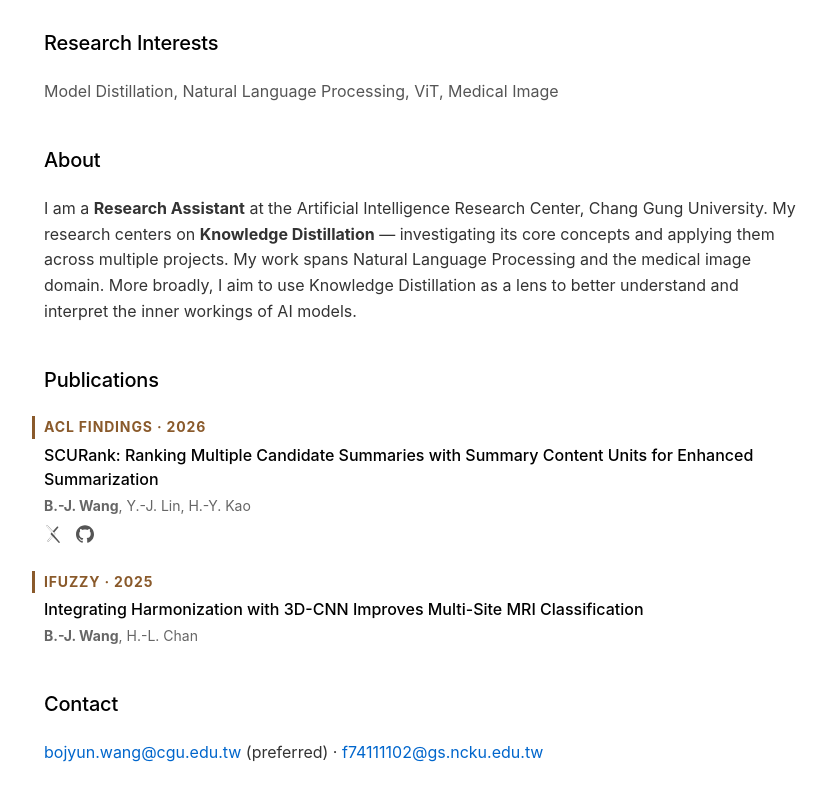
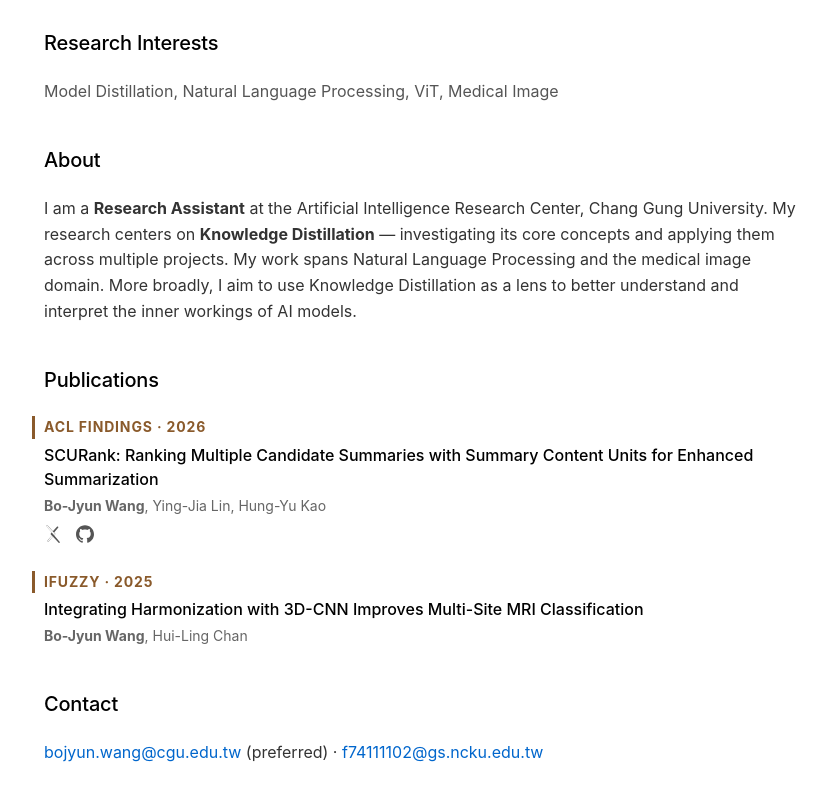
Before and after one commit to BirddWang/BirddWang.github.io, a plain HTML site: page index.html in a window 1280 px wide. Shown: the part 310-1110 px from the top of the page, without its empty margins (216-1042 px from the left). Drawn offline with Linux system fonts and the light colour scheme; a script that the page names is missing.

Commit message:
chore: name update

```diff
--- a/index.html
+++ b/index.html
@@ -52,7 +52,7 @@
                     <li>
                         <span class="pub-venue">ACL Findings · 2026</span>
                         <strong>SCURank: Ranking Multiple Candidate Summaries with Summary Content Units for Enhanced Summarization</strong>
-                        <span class="pub-authors"><b>B.-J. Wang</b>, Y.-J. Lin, H.-Y. Kao</span>
+                        <span class="pub-authors"><b>Bo-Jyun Wang</b>, Ying-Jia Lin, Hung-Yu Kao</span>
                         <div class="pub-links">
                             <a href="https://arxiv.org/abs/2604.19185" target="_blank" rel="noopener" class="pub-link" aria-label="arXiv paper" title="arXiv">
                                 <svg viewBox="0 0 24 24" aria-hidden="true"><path d="M3.8423 0a1.0037 1.0037 0 0 0-.922.6078c-.1536.3687-.0438.6275.2938 1.1113l6.9185 8.3597-1.0223 1.1058a1.0393 1.0393 0 0 0 .003 1.4229l1.2292 1.3135-5.4391 6.4444c-.2803.299-.4538.823-.2971 1.1986a1.0253 1.0253 0 0 0 .9585.635.9133.9133 0 0 0 .6891-.3405l5.783-6.126 7.4902 8.0051a.8527.8527 0 0 0 .6835.2597.9575.9575 0 0 0 .8777-.6138c.1577-.377-.017-.7502-.306-1.1407l-7.0518-8.3418 1.0632-1.13a.9626.9626 0 0 0 .0089-1.3165L4.6336.4639s-.3733-.4535-.768-.463zm0 .272h.0166c.2179.0052.4874.2715.5644.3639l.005.006.0052.0055 10.169 10.9905a.6915.6915 0 0 1-.0072.945l-1.0666 1.133-1.4982-1.7724-8.5994-10.39c-.3286-.472-.352-.6183-.2592-.841a.7307.7307 0 0 1 .6704-.4401Zm14.341 1.5701a.877.877 0 0 0-.6554.2418l-5.6962 6.1584 1.6944 1.8319 5.3089-6.5138c.3251-.4335.479-.6603.3247-1.0292a1.1205 1.1205 0 0 0-.9763-.689zm-7.6557 12.2823 1.3186 1.4135-5.7864 6.1295a.6494.6494 0 0 1-.4959.26.7516.7516 0 0 1-.706-.4669c-.1119-.2682.0359-.6864.2442-.9083l.0051-.0055.0047-.0055z"/></svg>
@@ -65,7 +65,7 @@
                     <li>
                         <span class="pub-venue">iFuzzy · 2025</span>
                         <strong>Integrating Harmonization with 3D-CNN Improves Multi-Site MRI Classification</strong>
-                        <span class="pub-authors"><b>B.-J. Wang</b>, H.-L. Chan</span>
+                        <span class="pub-authors"><b>Bo-Jyun Wang</b>, Hui-Ling Chan</span>
                     </li>
                 </ul>
 
```
